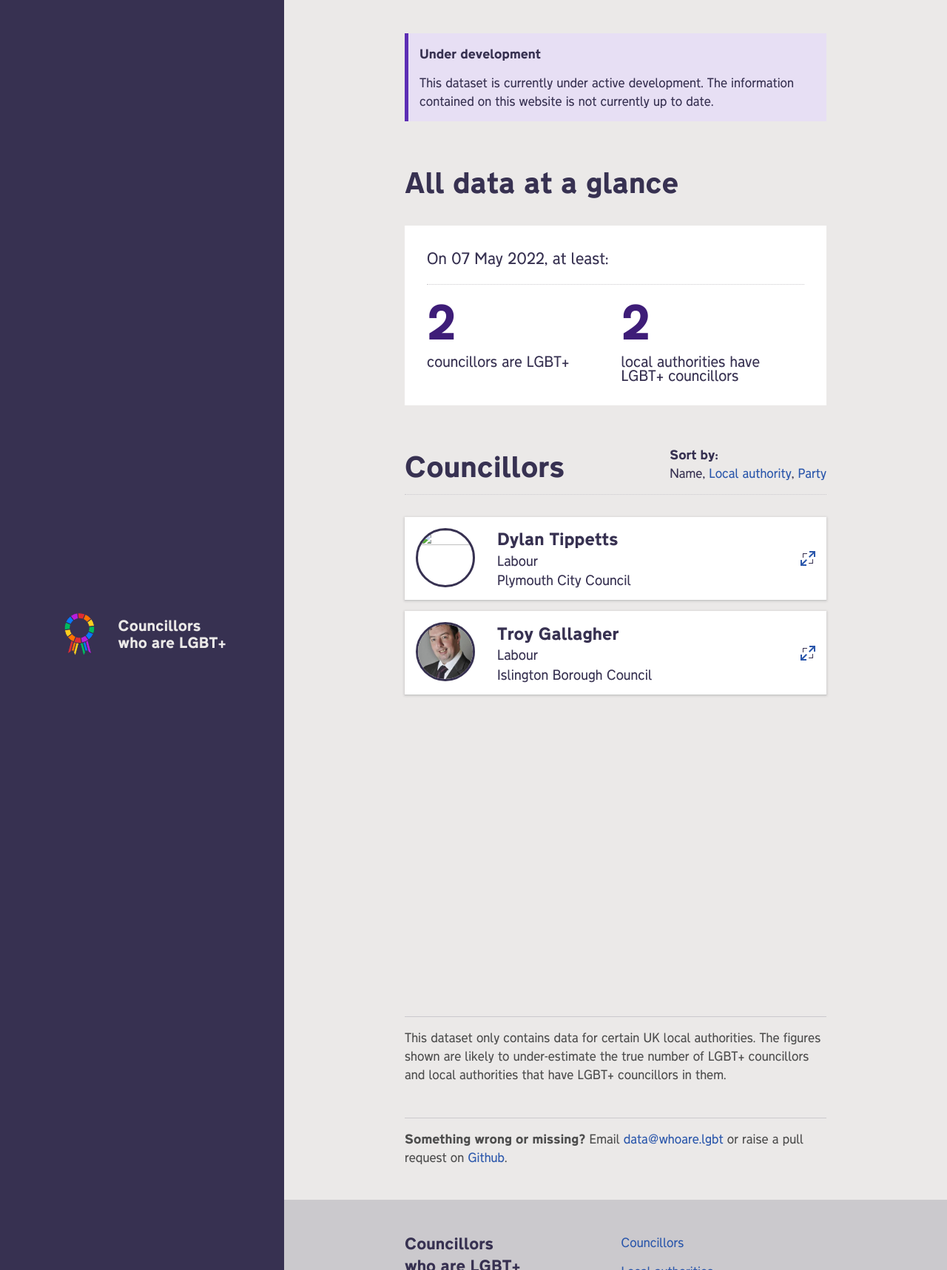
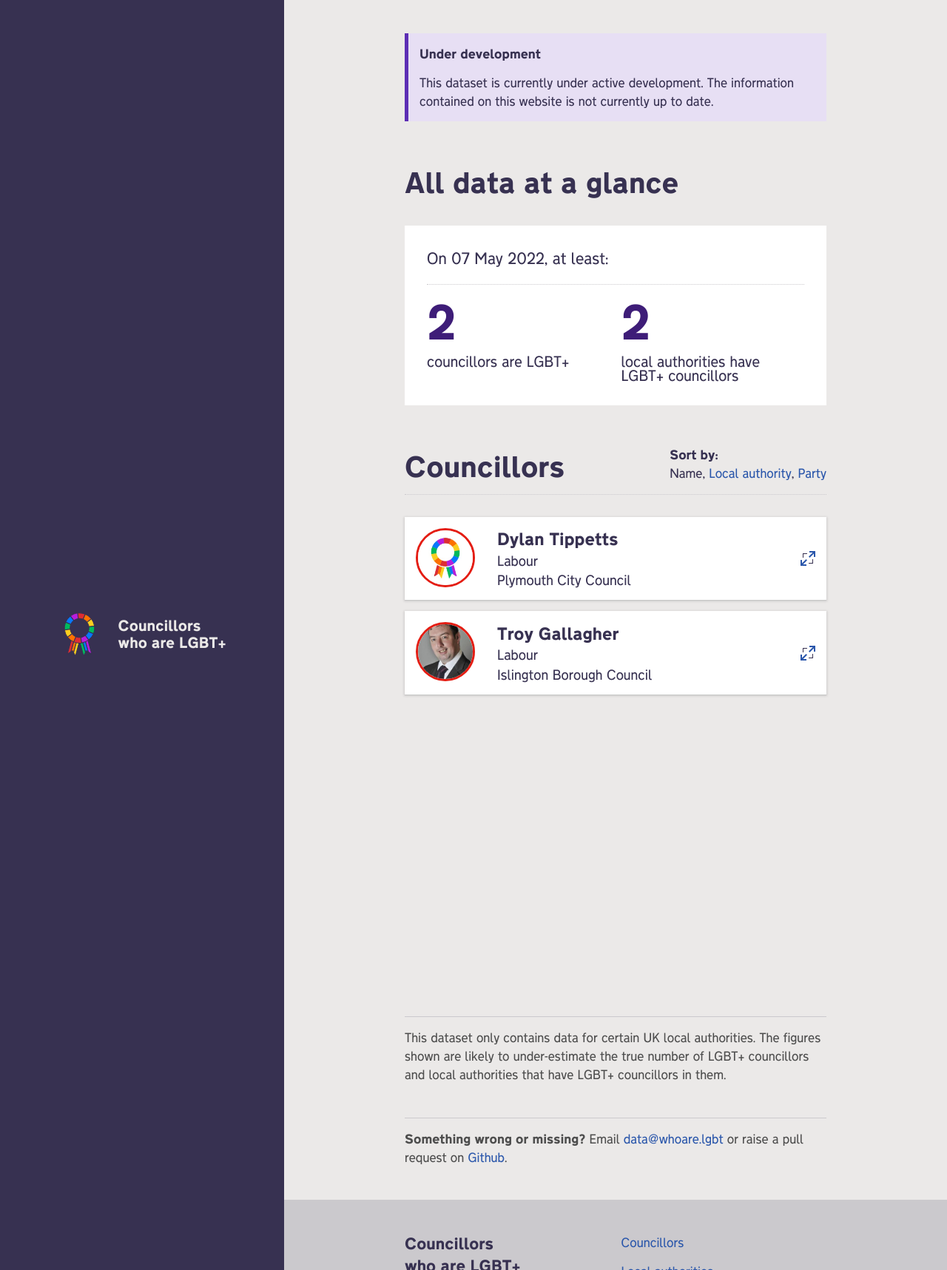
Before and after one commit to johnpeart/lgbt-councillors, a Jekyll site: the page built from councillors/by-name.md, in a window 1280 px wide. Shown: the whole page at 74% size. Built offline with Jekyll 4.4.1, drawn with Linux system fonts in a browser that asks for light colours.

Commit message:
Update layouts

```diff
--- a/_includes/components/councillor-data.html
+++ b/_includes/components/councillor-data.html
@@ -1,7 +1,11 @@
 <details class="cllr">
   <summary>
       <div class="cllr-summary">
-          <img class="cllr-portrait {{ cllrParty }}" src="{{ cllrPhoto }}" loading="lazy">
+          {% if cllrPhoto %}
+          <img class="cllr-portrait {{ cllrParty | slugify }}" src="{{ cllrPhoto }}" loading="lazy">
+          {% else %}
+          <img class="cllr-portrait {{ cllrParty | slugify }}" src="/assets/images/councillors/generic.jpg" loading="lazy">
+          {% endif %}
           <p class="cllr-name">{{ cllrName }}</p>
           {% if page.layout == "councillors" %}
           <p class="cllr-summary--row-1">{{ cllrParty }}</p>
```
Also changed, not shown: _local-authorities/plymouth.md (added, +5 -0 lines).
